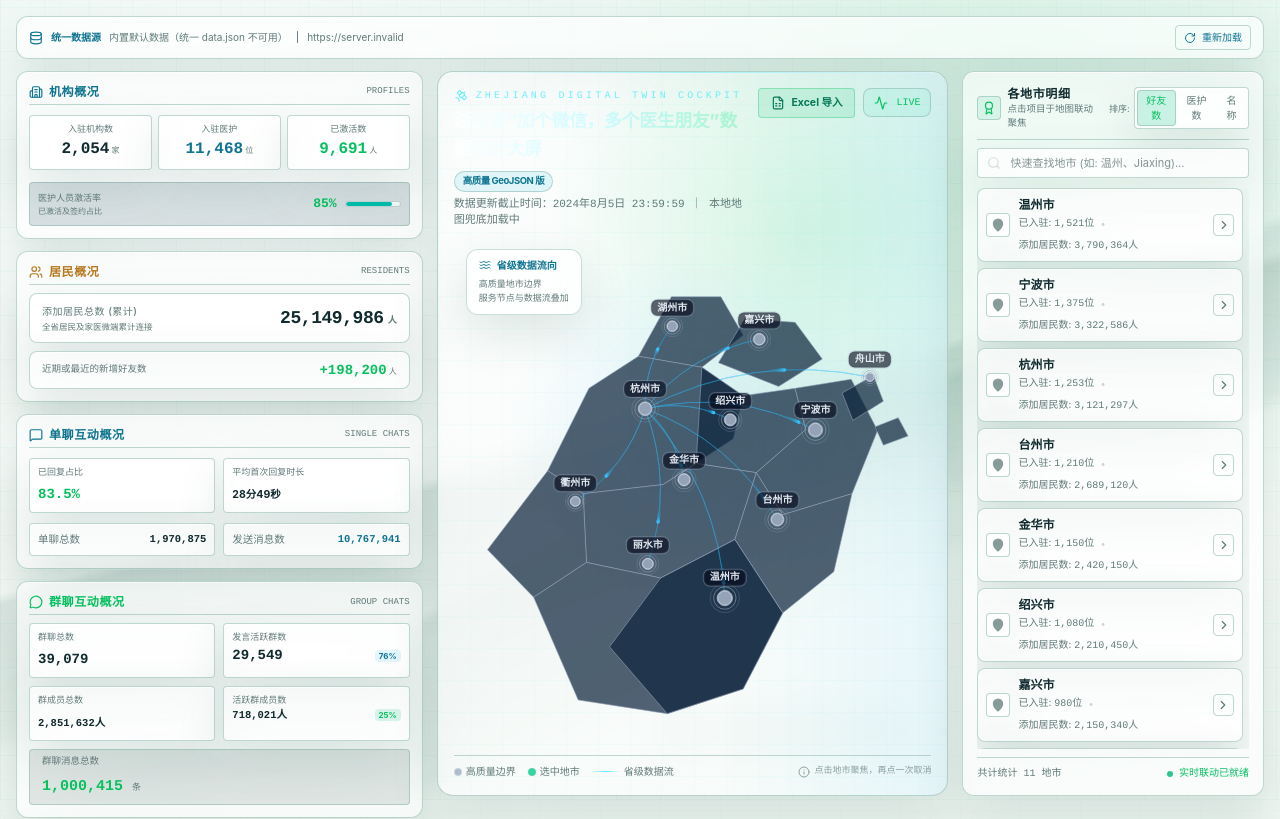
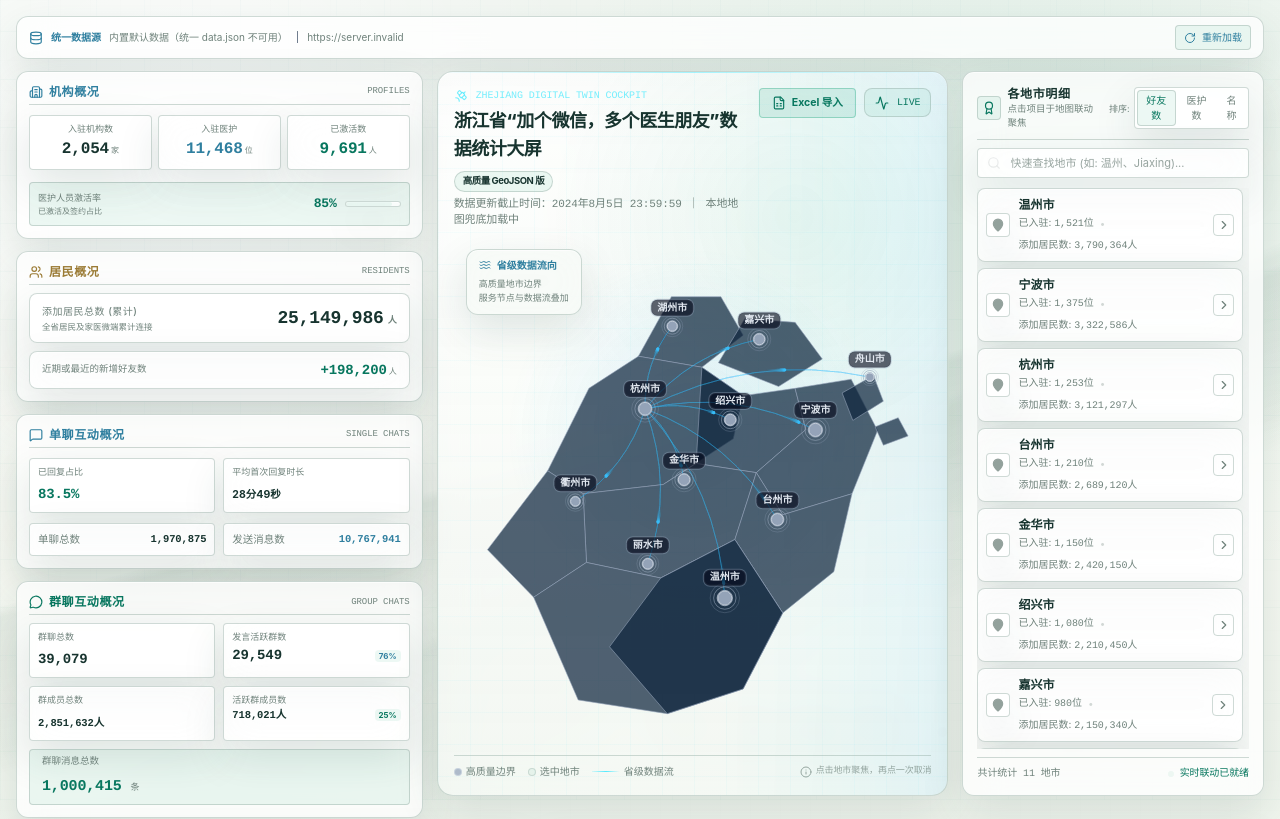
Before and after one commit to dongshuai8800-source/jiageweixin, a React (Vite) app: page / in a window 1280 px wide. Shown: the top 819 px of the page. Built offline with nearby package versions, Linux system fonts and the light colour scheme; no server answers.

Commit message:
style: refine West Lake theme color palette

```diff
--- a/src/styles/h-westlake.css
+++ b/src/styles/h-westlake.css
@@ -1,11 +1,25 @@
 #applet-viewport-root {
+  --jm-ink: #17342f;
+  --jm-ink-soft: #36534d;
+  --jm-muted: #6f827b;
+  --jm-line: rgba(145, 171, 161, 0.44);
+  --jm-card: rgba(255, 255, 255, 0.74);
+  --jm-card-strong: rgba(255, 255, 255, 0.86);
+  --jm-panel: rgba(246, 250, 246, 0.78);
+  --jm-green: #0f9f72;
+  --jm-green-deep: #08775f;
+  --jm-tea: #6d8f7d;
+  --jm-blue: #2f7f9f;
+  --jm-gold: #9b7b35;
+  --jm-shadow: rgba(31, 68, 58, 0.13);
+
   position: relative;
   min-height: 100vh;
-  color: #102a2e !important;
+  color: var(--jm-ink) !important;
   background:
-    radial-gradient(circle at 18% 18%, rgba(255,255,255,0.82), transparent 28%),
-    radial-gradient(circle at 78% 18%, rgba(7,193,96,0.12), transparent 32%),
-    linear-gradient(180deg, #eef8f4 0%, #f7fbf8 42%, #e8f2ec 100%) !important;
+    radial-gradient(circle at 14% 13%, rgba(255, 255, 255, 0.92), transparent 28%),
+    radial-gradient(circle at 78% 18%, rgba(15, 159, 114, 0.08), transparent 34%),
+    linear-gradient(180deg, #f1f6f1 0%, #f7f9f3 46%, #e8f0e7 100%) !important;
 }
 
 #applet-viewport-root::before {
@@ -15,11 +29,11 @@
   pointer-events: none;
   z-index: 0;
   background:
-    linear-gradient(165deg, transparent 0 52%, rgba(30,85,72,0.12) 53%, rgba(30,85,72,0.05) 64%, transparent 66%),
-    linear-gradient(155deg, transparent 0 58%, rgba(40,105,90,0.10) 59%, rgba(40,105,90,0.04) 70%, transparent 72%),
-    repeating-linear-gradient(0deg, rgba(7,193,96,0.045) 0 1px, transparent 1px 44px),
-    repeating-linear-gradient(90deg, rgba(14,165,233,0.035) 0 1px, transparent 1px 44px);
-  opacity: 0.9;
+    linear-gradient(165deg, transparent 0 53%, rgba(50, 96, 80, 0.085) 54%, rgba(50, 96, 80, 0.032) 66%, transparent 68%),
+    linear-gradient(155deg, transparent 0 60%, rgba(80, 122, 106, 0.07) 61%, rgba(80, 122, 106, 0.025) 73%, transparent 75%),
+    repeating-linear-gradient(0deg, rgba(15, 159, 114, 0.032) 0 1px, transparent 1px 48px),
+    repeating-linear-gradient(90deg, rgba(47, 127, 159, 0.024) 0 1px, transparent 1px 48px);
+  opacity: 0.78;
 }
 
 #applet-viewport-root::after {
@@ -27,7 +41,7 @@
   position: fixed;
   right: 42px;
   bottom: 28px;
-  color: rgba(22,101,88,0.10);
+  color: rgba(23, 52, 47, 0.075);
   font-size: 54px;
   letter-spacing: 0.18em;
   font-weight: 800;
@@ -36,7 +50,7 @@
 }
 
 #applet-viewport-root > .absolute {
-  opacity: 0.18 !important;
+  opacity: 0.10 !important;
 }
 
 #applet-viewport-root [class*="bg-[#0b1329]"],
@@ -45,17 +59,24 @@
 #applet-viewport-root [class*="bg-[#020617]"],
 #applet-viewport-root #conversation-insights-panel > div,
 #applet-viewport-root #zhejiang-map-container {
-  background: rgba(255, 255, 255, 0.64) !important;
-  border-color: rgba(130, 177, 166, 0.55) !important;
-  box-shadow: 0 18px 48px rgba(31, 82, 72, 0.14), inset 0 1px 0 rgba(255,255,255,0.62) !important;
-  backdrop-filter: blur(18px) saturate(1.15);
-  -webkit-backdrop-filter: blur(18px) saturate(1.15);
+  background: var(--jm-card) !important;
+  border-color: var(--jm-line) !important;
+  box-shadow: 0 16px 42px var(--jm-shadow), inset 0 1px 0 rgba(255,255,255,0.68) !important;
+  backdrop-filter: blur(18px) saturate(1.08);
+  -webkit-backdrop-filter: blur(18px) saturate(1.08);
 }
 
 #applet-viewport-root #zhejiang-map-container {
   background:
-    radial-gradient(circle at 72% 22%, rgba(7,193,96,0.12), transparent 38%),
-    rgba(255, 255, 255, 0.58) !important;
+    radial-gradient(circle at 70% 20%, rgba(15, 159, 114, 0.075), transparent 36%),
+    linear-gradient(180deg, rgba(255,255,255,0.80), rgba(246,250,246,0.70)) !important;
+}
+
+#applet-viewport-root .bg-clip-text,
+#applet-viewport-root .text-transparent {
+  background-image: none !important;
+  color: var(--jm-ink) !important;
+  -webkit-text-fill-color: var(--jm-ink) !important;
 }
 
 #applet-viewport-root .text-white,
@@ -63,7 +84,7 @@
 #applet-viewport-root .text-gray-100,
 #applet-viewport-root .text-gray-250,
 #applet-viewport-root .text-slate-200 {
-  color: #102a2e !important;
+  color: var(--jm-ink) !important;
 }
 
 #applet-viewport-root .text-slate-300,
@@ -71,34 +92,44 @@
 #applet-viewport-root .text-slate-500,
 #applet-viewport-root .text-gray-400,
 #applet-viewport-root .text-gray-500 {
-  color: #607a78 !important;
+  color: var(--jm-muted) !important;
 }
 
+#applet-viewport-root .text-cyan-100,
 #applet-viewport-root .text-cyan-200,
 #applet-viewport-root .text-cyan-300,
 #applet-viewport-root .text-cyan-400,
 #applet-viewport-root .text-sky-300,
 #applet-viewport-root .text-sky-400 {
-  color: #0e7490 !important;
+  color: var(--jm-blue) !important;
 }
 
+#applet-viewport-root .text-emerald-200,
 #applet-viewport-root .text-emerald-300,
 #applet-viewport-root .text-emerald-400,
 #applet-viewport-root .text-emerald-500,
+#applet-viewport-root .text-teal-200,
 #applet-viewport-root .text-teal-400 {
-  color: #07c160 !important;
+  color: var(--jm-green-deep) !important;
 }
 
 #applet-viewport-root .text-amber-500,
 #applet-viewport-root .text-amber-200 {
-  color: #b7791f !important;
+  color: var(--jm-gold) !important;
 }
 
 #applet-viewport-root [class*="border-slate-800"],
 #applet-viewport-root [class*="border-slate-700"],
 #applet-viewport-root [class*="border-cyan"],
 #applet-viewport-root [class*="border-emerald"] {
-  border-color: rgba(130, 177, 166, 0.5) !important;
+  border-color: var(--jm-line) !important;
+}
+
+#applet-viewport-root [class*="bg-cyan"],
+#applet-viewport-root [class*="bg-sky"],
+#applet-viewport-root [class*="bg-emerald"],
+#applet-viewport-root [class*="bg-teal"] {
+  background-color: rgba(15, 159, 114, 0.075) !important;
 }
 
 #applet-viewport-root button {
@@ -107,13 +138,23 @@
 
 #applet-viewport-root button[id="open-excel-portal"],
 #applet-viewport-root button:hover {
-  background: rgba(7, 193, 96, 0.12) !important;
-  border-color: rgba(7, 193, 96, 0.32) !important;
-  color: #047857 !important;
+  background: rgba(15, 159, 114, 0.12) !important;
+  border-color: rgba(15, 159, 114, 0.32) !important;
+  color: var(--jm-green-deep) !important;
 }
 
 #conversation-insights-panel .rounded-lg,
-#zhejiang-map-container .rounded-xl {
-  background: rgba(255,255,255,0.56) !important;
-  border-color: rgba(130,177,166,0.42) !important;
+#zhejiang-map-container .rounded-xl,
+#applet-viewport-root input {
+  background: var(--jm-panel) !important;
+  border-color: var(--jm-line) !important;
+  color: var(--jm-ink) !important;
 }
+
+#applet-viewport-root input::placeholder {
+  color: rgba(111, 130, 123, 0.72) !important;
+}
+
+#applet-viewport-root .font-mono {
+  letter-spacing: -0.01em;
+}
```
